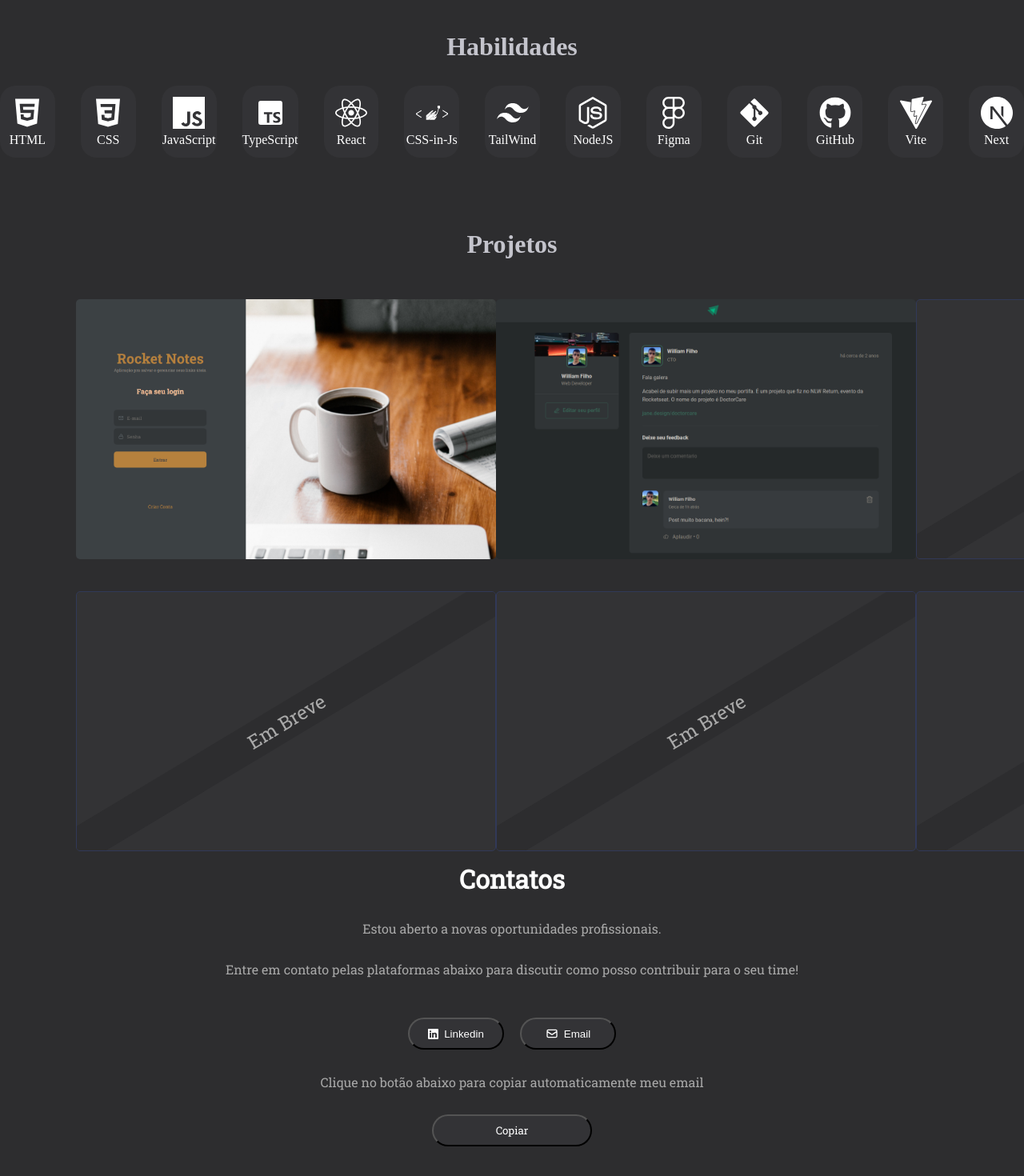
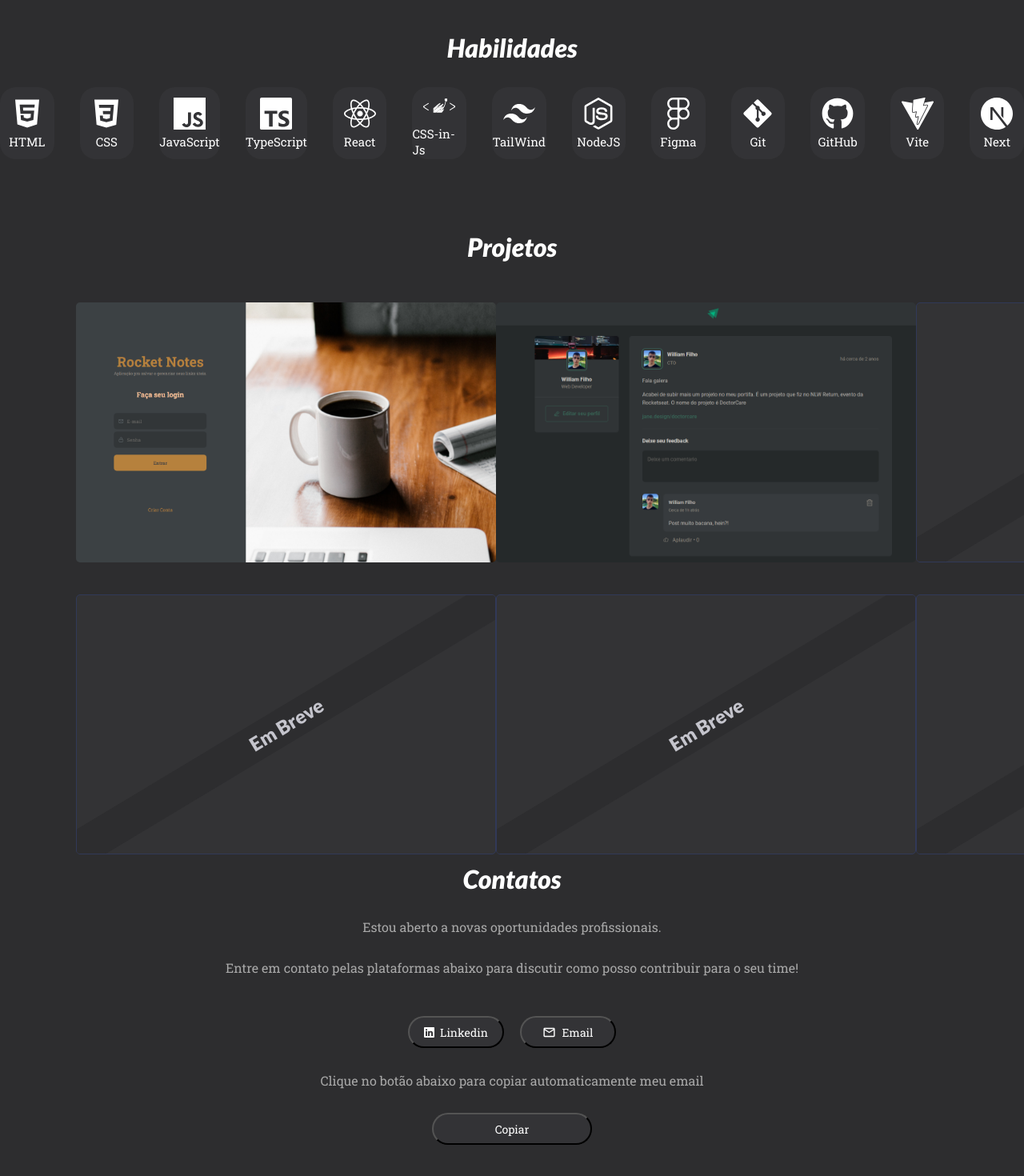
Before and after one commit to WilliamFilh0/Portfolio, a React (Vite) app: page / in a window 1280 px wide. Shown: the part 880-2350 px from the top of the page at 80% size. Built offline with nearby package versions, Linux system fonts and the light colour scheme.

Commit message:
feat: Changing the fonts

```diff
--- a/index.html
+++ b/index.html
@@ -7,7 +7,7 @@
     <link rel="icon" type="image/svg+xml" href="/vite.svg" />
     <meta name="viewport" content="width=device-width, initial-scale=1.0" />
     <link
-      href="https://fonts.googleapis.com/css2?family=Roboto+Slab&display=swap"
+      href="https://fonts.googleapis.com/css2?family=Lato:ital,wght@0,100;0,300;0,400;0,700;0,900;1,100;1,300;1,400;1,700;1,900&family=Roboto+Slab:wght@100..900&display=swap"
       rel="stylesheet"
     />
     <title>Portfolio</title>
--- a/src/components/ContactArea/ContactArea.jsx
+++ b/src/components/ContactArea/ContactArea.jsx
@@ -2,6 +2,7 @@ import React, { useState } from "react";
 import { HiOutlineMail } from "react-icons/hi";
 import { SiGithub } from "react-icons/si";
 import { BsLinkedin } from "react-icons/bs";
+import { MdOutlineEmail } from "react-icons/md";
 
 import { ToastContainer, toast } from "react-toastify";
 
@@ -60,7 +61,7 @@ export function ContactArea({ id }) {
 
           <a href="mailto:williamaraujodev@gmail.com" target="_blank">
             <ButtonContact>
-              <HiOutlineMail size={"1rem"} /> Email
+              <MdOutlineEmail size={"1.063rem"} /> Email
             </ButtonContact>
           </a>
 
--- a/src/components/ContactArea/styles.js
+++ b/src/components/ContactArea/styles.js
@@ -7,15 +7,15 @@ export const ContactSectionContainer = styled.div`
   flex-direction: column;
   gap: 30px;
   margin-top: 100px;
-  margin-bottom: 80px; //Tirar depois
+  margin-bottom: 40px; //Tirar depois
 `;
 
 export const ContactAreaTitle = styled.h1`
+  font-family: "Lato", sans-serif;
+  font-weight: 900;
+  font-style: italic;
+  color: #c4c4cc;
   color: white;
-  font-family: "Roboto Slab", serif;
-  font-optical-sizing: auto;
-  font-weight: 700;
-  font-size: 32px;
 `;
 
 export const ContactMessage = styled.p`
@@ -49,6 +49,11 @@ export const ButtonContact = styled.button`
   color: white;
   gap: 7px;
 
+  font-family: "Roboto Slab", serif;
+  font-optical-sizing: auto;
+  font-weight: 400;
+  font-size: 14px;
+
   transition: transform 1s;
 
   &:hover {
@@ -62,10 +67,10 @@ export const CopyButton = styled.button`
   height: 40px;
   width: 200px;
 
-  color: #a9a9a9;
   font-family: "Roboto Slab", serif;
   font-optical-sizing: auto;
   font-weight: 400;
+  font-size: 14px;
 
   background-color: rgba(53, 53, 55, 0.9);
   color: white;
@@ -77,5 +82,6 @@ export const CopyButton = styled.button`
   &:hover {
     transform: scale(1.2) translate(-5px);
     border: 1px solid #87ceeb;
+    cursor: pointer;
   }
 `;
--- a/src/components/Header/styles.js
+++ b/src/components/Header/styles.js
@@ -26,7 +26,7 @@ export const Nav = styled.ul`
   display: flex;
   align-items: center;
 
-  gap: 0.938rem;
+  gap: 0.813rem;
   list-style: none;
 
   margin-right: 0.938rem;
@@ -38,6 +38,10 @@ export const A = styled.a`
   color: #c4c4cc;
   position: relative;
   display: inline-block;
+
+  font-family: "Lato", sans-serif;
+  font-weight: 600;
+  font-size: 16px;
 
   &::after {
     content: "";
--- a/src/components/Projects/styles.js
+++ b/src/components/Projects/styles.js
@@ -3,7 +3,6 @@ const rocketNotes = new URL("../../assets/rocketNotes.png ", import.meta.url);
 const feed = new URL("../../assets/feed.png ", import.meta.url);
 
 export const ProjectsContainer = styled.div`
-  position: relative;
   height: 100vh;
   padding-top: 50px;
 `;
@@ -19,6 +18,12 @@ export const HeaderContainer = styled.div`
 
 export const H1 = styled.h1`
   color: #c4c4cc;
+
+  font-family: "Lato", sans-serif;
+  font-weight: 900;
+  font-style: italic;
+
+  color: white;
 `;
 
 export const Container = styled.div`
@@ -202,15 +207,14 @@ export const TexComingSoonMessagete = styled.p`
 
   color: white;
 
-  color: #a9a9a9;
+  font-family: "Lato", sans-serif;
+  font-weight: 900;
+  font-style: normal;
+  color: #c4c4cc;
+
+  /* color: #a9a9a9;
   font-family: "Roboto Slab", serif;
   font-optical-sizing: auto;
-  font-weight: 400;
-
+  font-weight: 400;*/
   font-size: 24px;
 `;
-
-// export const WraperPosition = styled(Wrapper)`
-//   position: absolute;
-//   z-index: 1;
-// `;
--- a/src/components/feedWrapper/feedWrapper.jsx
+++ b/src/components/feedWrapper/feedWrapper.jsx
@@ -58,7 +58,7 @@ export function FeedWrapper({ isOpenFeed, setOpenModalFeed }) {
                 <TechnologiesLarge>TypeScript</TechnologiesLarge>
                 <TechnologiesSmall>React</TechnologiesSmall>
                 <TechnologiesMediumLarge>CSS Modules</TechnologiesMediumLarge>
-                <TechnologiesExtraLarge>Phosphor React</TechnologiesExtraLarge>
+                <TechnologiesExtraLarge>Phosphor Icons</TechnologiesExtraLarge>
                 <TechnologiesLarge>Date-fns</TechnologiesLarge>
                 <TechnologiesSmall>Vite</TechnologiesSmall>
               </TechnologiesCenter>
--- a/src/components/feedWrapper/styles.js
+++ b/src/components/feedWrapper/styles.js
@@ -83,6 +83,10 @@ export const WrappedProjectInfo = styled.div`
 
 export const Title = styled.h1`
   color: white;
+
+  font-family: "Roboto Slab", serif;
+  font-optical-sizing: auto;
+  font-style: normal;
 `;
 
 export const TextDescription = styled.p`
@@ -92,6 +96,10 @@ export const TextDescription = styled.p`
 
   color: white;
   margin-bottom: 15px;
+
+  font-family: "Roboto Slab", serif;
+  font-style: normal;
+  font-size: 14px;
 `;
 
 export const TechnologiesCenter = styled.div`
@@ -122,6 +130,10 @@ export const TechnologiesSmall = styled.div`
   color: white;
 
   margin-bottom: 10px;
+
+  font-family: "Roboto Slab", serif;
+  font-style: normal;
+  font-size: 14px;
 `;
 
 export const TechnologiesMedium = styled.div`
@@ -140,6 +152,10 @@ export const TechnologiesMedium = styled.div`
   color: white;
 
   margin-bottom: 10px;
+
+  font-family: "Roboto Slab", serif;
+  font-style: normal;
+  font-size: 14px;
 `;
 
 export const TechnologiesLarge = styled.div`
@@ -158,6 +174,10 @@ export const TechnologiesLarge = styled.div`
   color: white;
 
   margin-bottom: 10px;
+
+  font-family: "Roboto Slab", serif;
+  font-style: normal;
+  font-size: 14px;
 `;
 
 export const TechnologiesMediumLarge = styled.div`
@@ -176,6 +196,10 @@ export const TechnologiesMediumLarge = styled.div`
   color: white;
 
   margin-bottom: 10px;
+
+  font-family: "Roboto Slab", serif;
+  font-style: normal;
+  font-size: 14px;
 `;
 
 export const TechnologiesExtraLarge = styled.div`
@@ -194,6 +218,10 @@ export const TechnologiesExtraLarge = styled.div`
   color: white;
 
   margin-bottom: 10px;
+
+  font-family: "Roboto Slab", serif;
+  font-style: normal;
+  font-size: 14px;
 `;
 
 export const CodeLinkContainer = styled.div`
--- a/src/components/rocketWrapper/styles.js
+++ b/src/components/rocketWrapper/styles.js
@@ -78,6 +78,10 @@ export const WrappedProjectInfo = styled.div`
 
 export const Title = styled.h1`
   color: white;
+
+  font-family: "Roboto Slab", serif;
+  font-optical-sizing: auto;
+  font-style: normal;
 `;
 
 export const TextDescription = styled.p`
@@ -87,6 +91,10 @@ export const TextDescription = styled.p`
 
   color: white;
   margin-bottom: 15px;
+
+  font-family: "Roboto Slab", serif;
+  font-style: normal;
+  font-size: 14px;
 `;
 
 export const TechnologiesCenter = styled.div`
@@ -117,6 +125,10 @@ export const TechnologiesSmall = styled.div`
   color: white;
 
   margin-bottom: 10px;
+
+  font-family: "Roboto Slab", serif;
+  font-style: normal;
+  font-size: 14px;
 `;
 
 export const TechnologiesMedium = styled.div`
@@ -135,6 +147,10 @@ export const TechnologiesMedium = styled.div`
   color: white;
 
   margin-bottom: 10px;
+
+  font-family: "Roboto Slab", serif;
+  font-style: normal;
+  font-size: 14px;
 `;
 
 export const TechnologiesLarge = styled.div`
@@ -153,6 +169,10 @@ export const TechnologiesLarge = styled.div`
   color: white;
 
   margin-bottom: 10px;
+
+  font-family: "Roboto Slab", serif;
+  font-style: normal;
+  font-size: 14px;
 `;
 
 export const TechnologiesExtraLarge = styled.div`
@@ -171,6 +191,10 @@ export const TechnologiesExtraLarge = styled.div`
   color: white;
 
   margin-bottom: 10px;
+
+  font-family: "Roboto Slab", serif;
+  font-style: normal;
+  font-size: 14px;
 `;
 
 export const CodeLinkContainer = styled.div`
--- a/src/components/technologiesIcons/styles.js
+++ b/src/components/technologiesIcons/styles.js
@@ -6,6 +6,7 @@ import {
   SiJavascript,
   SiVite,
   SiNextdotjs,
+  SiTypescript,
 } from "react-icons/si";
 import { BiLogoTypescript } from "react-icons/bi";
 import { IoLogoCss3 } from "react-icons/io";
@@ -16,7 +17,10 @@ export const MainContainer = styled.div`
 `;
 
 export const H1 = styled.h1`
-  color: #c4c4cc;
+  font-family: "Lato", sans-serif;
+  font-weight: 900;
+  font-style: italic;
+  color: white;
 `;
 
 export const HeaderContainer = styled.div`
@@ -40,7 +44,12 @@ export const Container = styled.div`
 `;
 
 export const TechIconTitle = styled.p`
+  font-family: "Roboto Slab", serif;
+  font-optical-sizing: auto;
+  font-weight: 400;
   color: white;
+
+  font-size: 15px;
 `;
 
 export const TechContainer = styled.div`
@@ -96,7 +105,7 @@ export const FaGithubP = styled(FaGithub)`
   color: white;
 `;
 
-export const BiLogoTypescriptP = styled(BiLogoTypescript)`
+export const SiTypescriptP = styled(SiTypescript)`
   color: white;
 `;
 
--- a/src/components/technologiesIcons/technologiesIcons.jsx
+++ b/src/components/technologiesIcons/technologiesIcons.jsx
@@ -8,7 +8,7 @@ import {
   FaHtml5P,
   FaGitAltP,
   FaGithubP,
-  BiLogoTypescriptP,
+  SiTypescriptP,
   IoLogoCss3P,
   FaNodeJsP,
   FaFigmaP,
@@ -47,7 +47,7 @@ export function TechnologiesIcons({ id }) {
           </TechContainer>
 
           <TechContainer>
-            <BiLogoTypescriptP size="2.5rem" />
+            <SiTypescriptP size="2.5rem" />
             <TechIconTitle>TypeScript</TechIconTitle>
           </TechContainer>
           {/* size="3.25rem" */}
```
